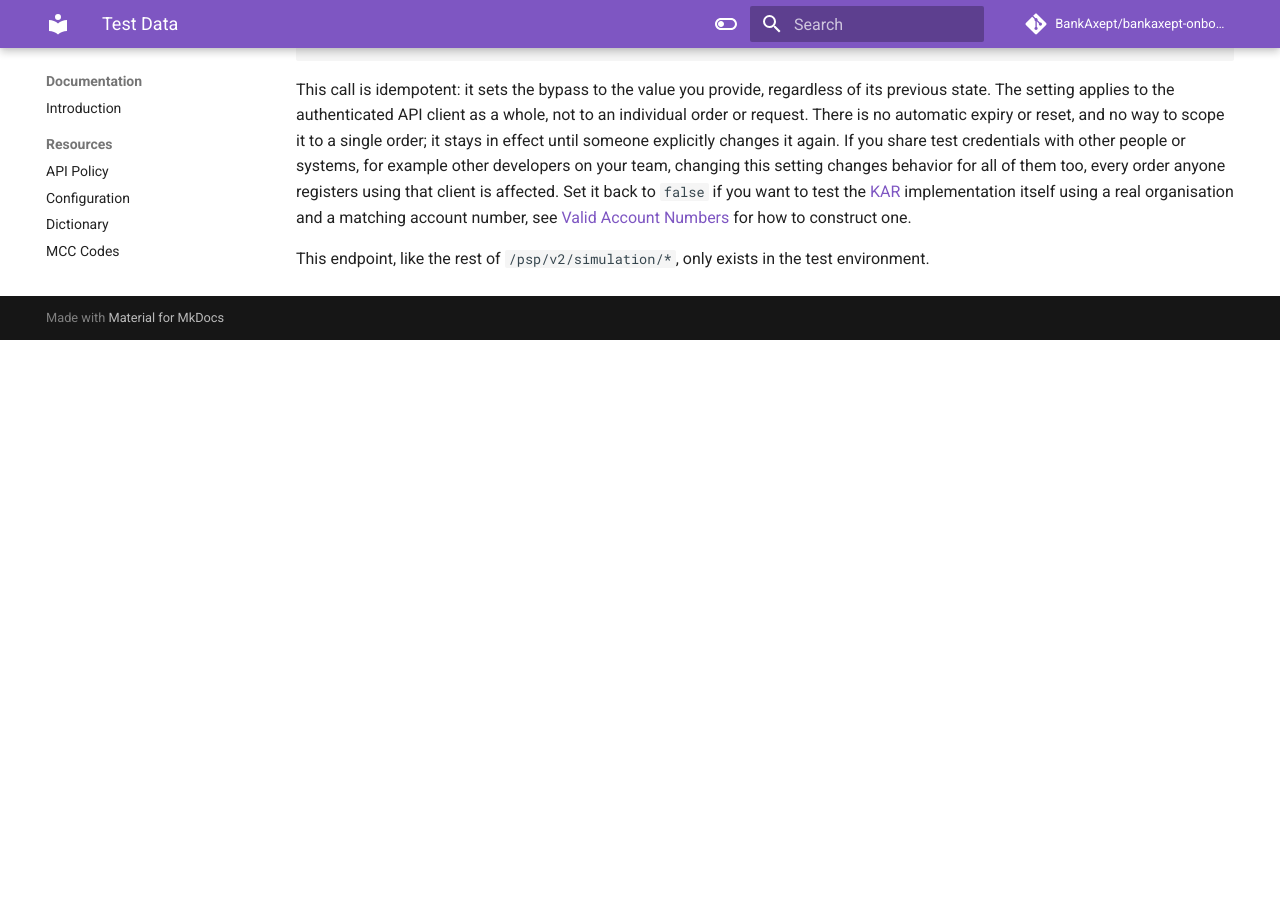
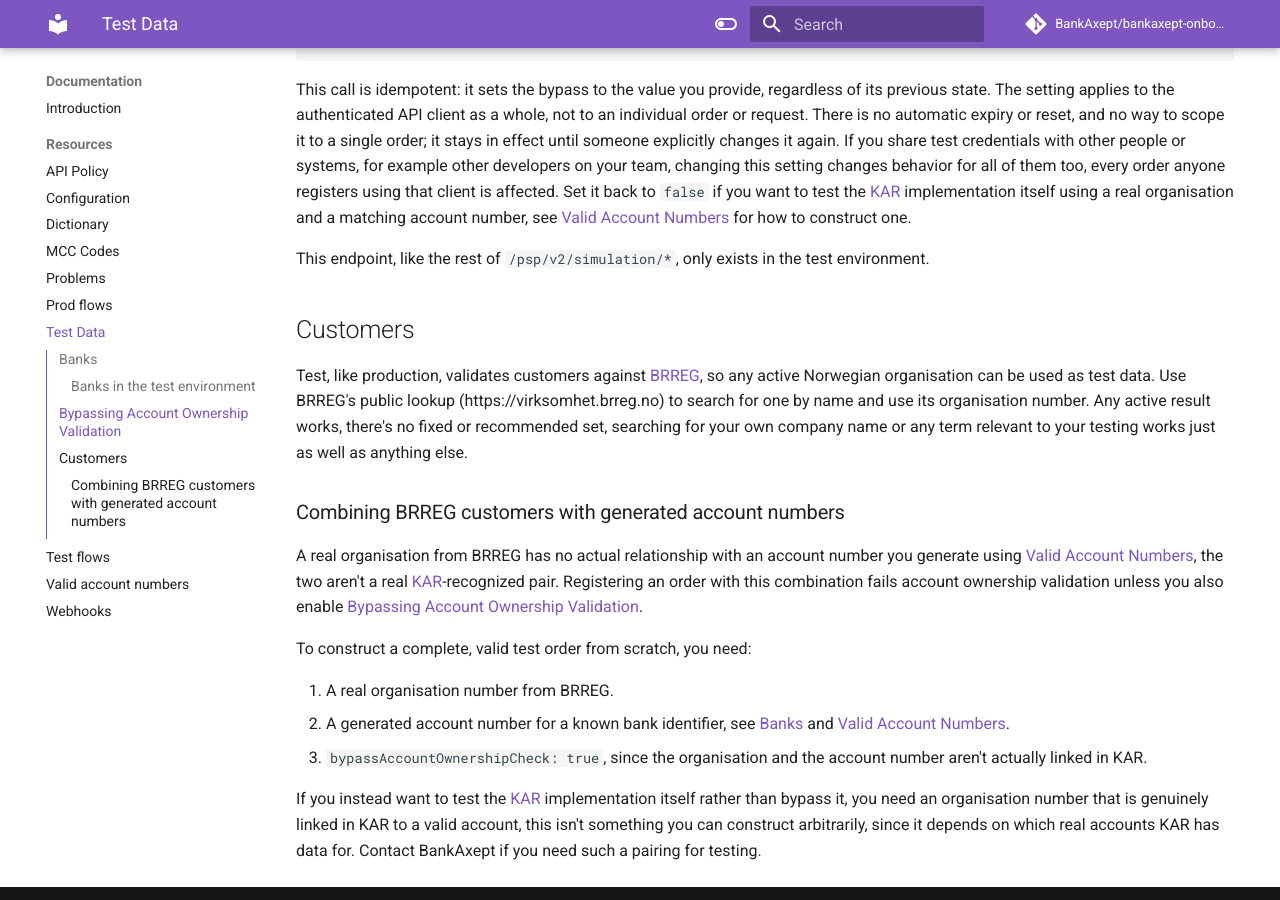
Before and after one commit to BankAxept/bankaxept-onboarding-external-documentation, an MkDocs documentation site: the page built from docs/test_data.md, in a window 1280 px wide and 900 px high, scrolled down 1827 px. Built offline with MkDocs 1.6.1 and Material for MkDocs 9.7.7, drawn with Linux system fonts in a browser that asks for light colours; comment, search, counter and statistics services are not loaded; before the commit the page ends 2167 px from its top, so only the background shows below that.

Commit message:
Document BRREG as the source of test customers (#53)
Explains that any active BRREG organisation works as test data, with
no suggested example search term or organisation, to avoid
pigeonholing everyone into the same test fixtures.

Ties together banks/account numbers, BRREG customers, and bypassing
account ownership validation: a real org and a generated account
number aren't a real KAR-recognized pair, so completing a test order
from scratch needs the bypass unless you have a genuinely KAR-linked
pair.

```diff
--- a/docs/test_data.md
+++ b/docs/test_data.md
@@ -61,3 +61,19 @@ Content-Type: application/json
 This call is idempotent: it sets the bypass to the value you provide, regardless of its previous state. The setting applies to the authenticated API client as a whole, not to an individual order or request. There is no automatic expiry or reset, and no way to scope it to a single order; it stays in effect until someone explicitly changes it again. If you share test credentials with other people or systems, for example other developers on your team, changing this setting changes behavior for all of them too, every order anyone registers using that client is affected. Set it back to `false` if you want to test the [KAR](dictionary.md) implementation itself using a real organisation and a matching account number, see [Valid Account Numbers](./valid_account_numbers.md) for how to construct one.
 
 This endpoint, like the rest of `/psp/v2/simulation/*`, only exists in the test environment.
+
+## Customers
+
+Test, like production, validates customers against [BRREG](dictionary.md), so any active Norwegian organisation can be used as test data. Use BRREG's public lookup (https://virksomhet.brreg.no) to search for one by name and use its organisation number. Any active result works, there's no fixed or recommended set, searching for your own company name or any term relevant to your testing works just as well as anything else.
+
+### Combining BRREG customers with generated account numbers
+
+A real organisation from BRREG has no actual relationship with an account number you generate using [Valid Account Numbers](./valid_account_numbers.md), the two aren't a real [KAR](dictionary.md)-recognized pair. Registering an order with this combination fails account ownership validation unless you also enable [Bypassing Account Ownership Validation](#bypassing-account-ownership-validation).
+
+To construct a complete, valid test order from scratch, you need:
+
+1. A real organisation number from BRREG.
+2. A generated account number for a known bank identifier, see [Banks](#banks) and [Valid Account Numbers](./valid_account_numbers.md).
+3. `bypassAccountOwnershipCheck: true`, since the organisation and the account number aren't actually linked in KAR.
+
+If you instead want to test the [KAR](dictionary.md) implementation itself rather than bypass it, you need an organisation number that is genuinely linked in KAR to a valid account, this isn't something you can construct arbitrarily, since it depends on which real accounts KAR has data for. Contact BankAxept if you need such a pairing for testing.
```
